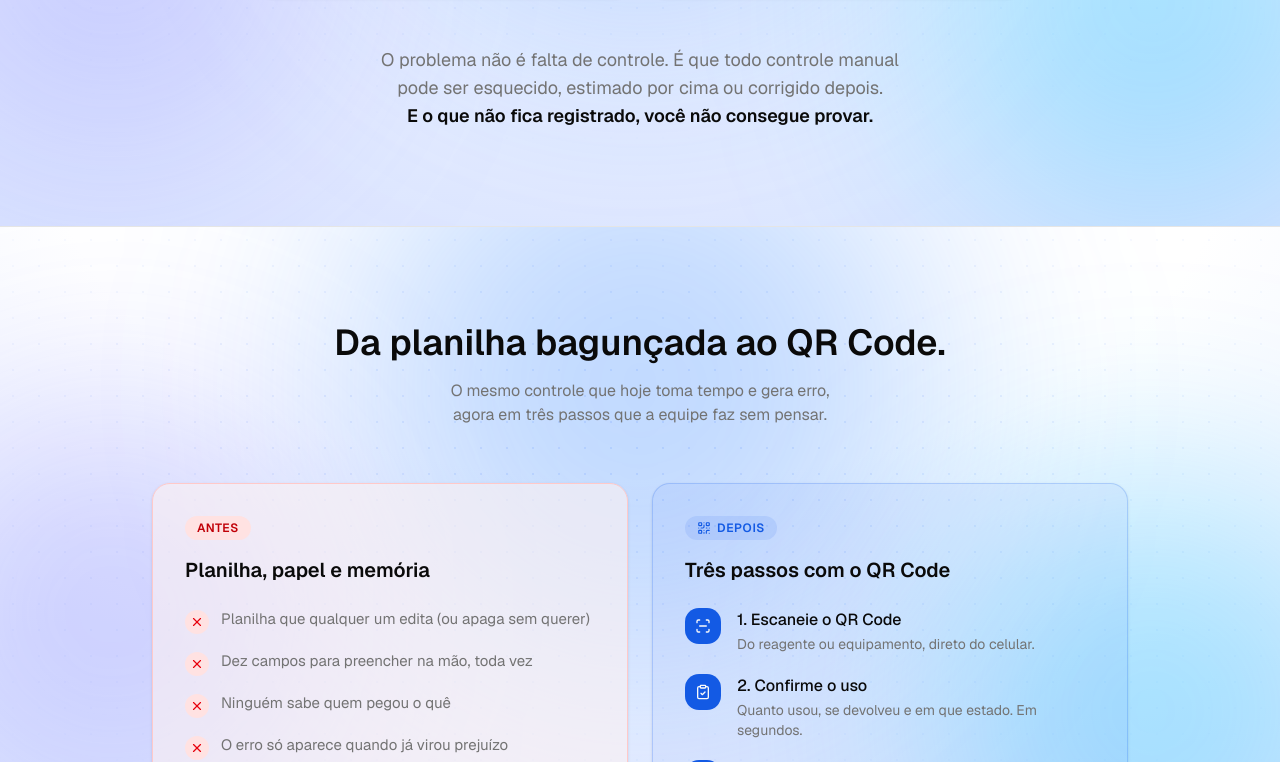
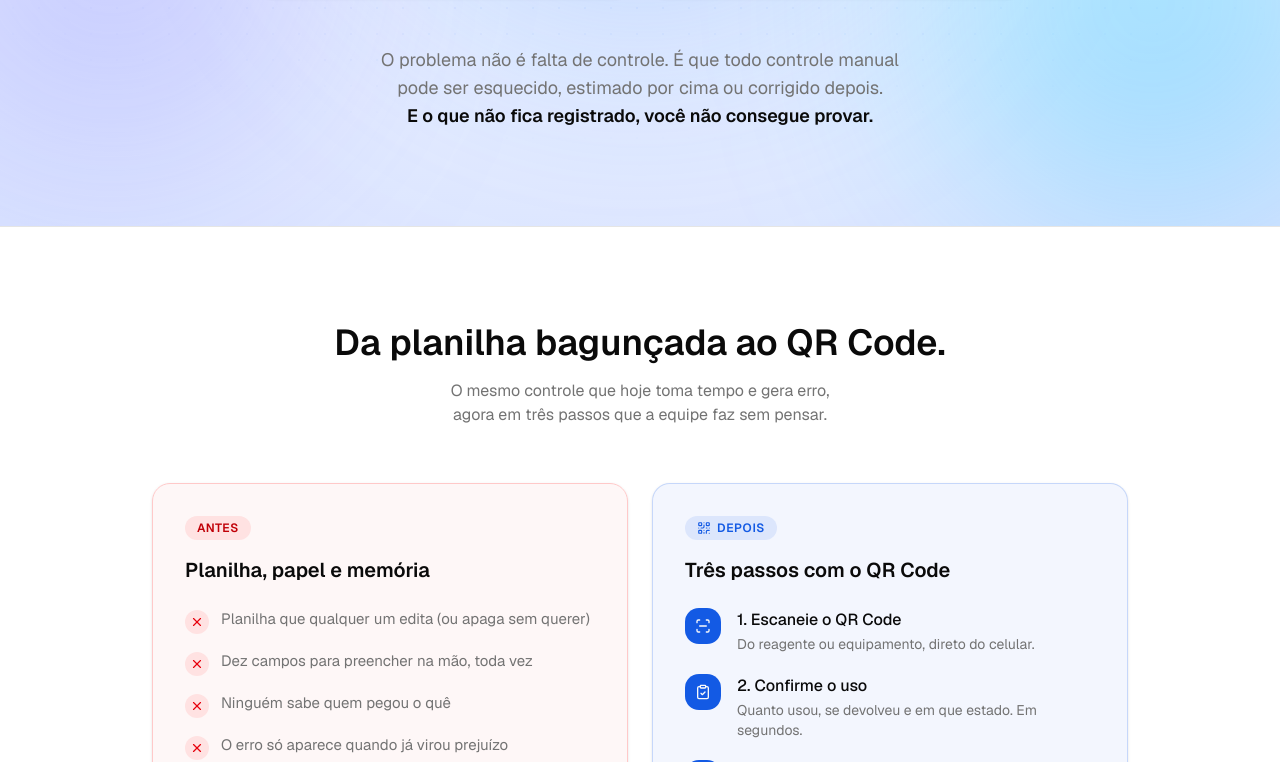
Before and after one commit to ThierryRizzo/ico-system-lp, a Next.js app: page / in a window 1280 px wide. Shown: the part 1938-2700 px from the top of the page. Built offline with nearby package versions, Linux system fonts and the light colour scheme.

Commit message:
Alterna secoes: glow em algumas, brancas em outras (Antes/Depois e Funcionalidades)
Co-Authored-By: Claude Opus 4.8 <noreply@anthropic.com>

```diff
--- a/src/components/sections/antes-depois.tsx
+++ b/src/components/sections/antes-depois.tsx
@@ -1,6 +1,4 @@
 import { X, ScanLine, ClipboardCheck, History, QrCode } from "lucide-react"
-
-import { SectionAura } from "@/components/section-aura"
 
 const antes = [
     "Planilha que qualquer um edita (ou apaga sem querer)",
@@ -29,9 +27,8 @@ const depois = [
 
 export function AntesDepois() {
     return (
-        <section className="relative overflow-hidden border-t">
-            <SectionAura />
-            <div className="relative z-10 mx-auto max-w-5xl px-6 py-24">
+        <section className="border-t">
+            <div className="mx-auto max-w-5xl px-6 py-24">
                 <div className="mx-auto max-w-2xl text-center">
                     <h2 className="text-balance text-3xl font-semibold md:text-4xl">
                         Da planilha bagunçada ao QR Code.
--- a/src/components/sections/funcionalidades.tsx
+++ b/src/components/sections/funcionalidades.tsx
@@ -5,7 +5,6 @@ import Image from "next/image"
 
 import { cn } from "@/lib/utils"
 import { basePath } from "@/lib/base-path"
-import { SectionAura } from "@/components/section-aura"
 
 const tabs = [
     {
@@ -49,9 +48,8 @@ export function Funcionalidades() {
     return (
         <section
             id="recursos"
-            className="relative overflow-hidden">
-            <SectionAura />
-            <div className="relative z-10 mx-auto max-w-6xl px-6 py-24">
+            className="overflow-hidden">
+            <div className="mx-auto max-w-6xl px-6 py-24">
                 <div className="mx-auto max-w-2xl text-center">
                     <h2 className="text-balance text-3xl font-semibold md:text-4xl">
                         O que você controla no ICO System.
```
